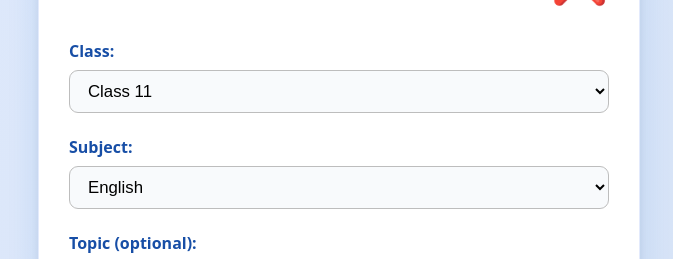
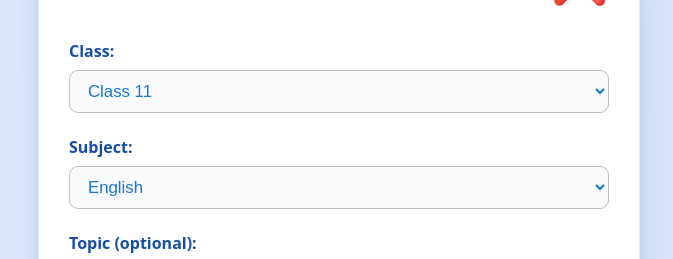
Before and after one commit to yuvii01/Demo_2, a React (Vite) app: page /demo/revision in a window 1280 px wide. Shown: the part 160-419 px from the top of the page, without its empty margins (301-974 px from the left). Built offline with nearby package versions, Linux system fonts and the light colour scheme.

Commit message:
Update RevisionJEE.jsx

```diff
--- a/src/components/RevisionJEE.jsx
+++ b/src/components/RevisionJEE.jsx
@@ -103,6 +103,7 @@ const Select = styled.select`
   border-radius: 9px;
   border: 1.5px solid #bdbdbd;
   font-size: 1.05rem;
+  color: #1976d2;
   background: #f8fafc;
   transition: border 0.2s;
   &:focus {
```
